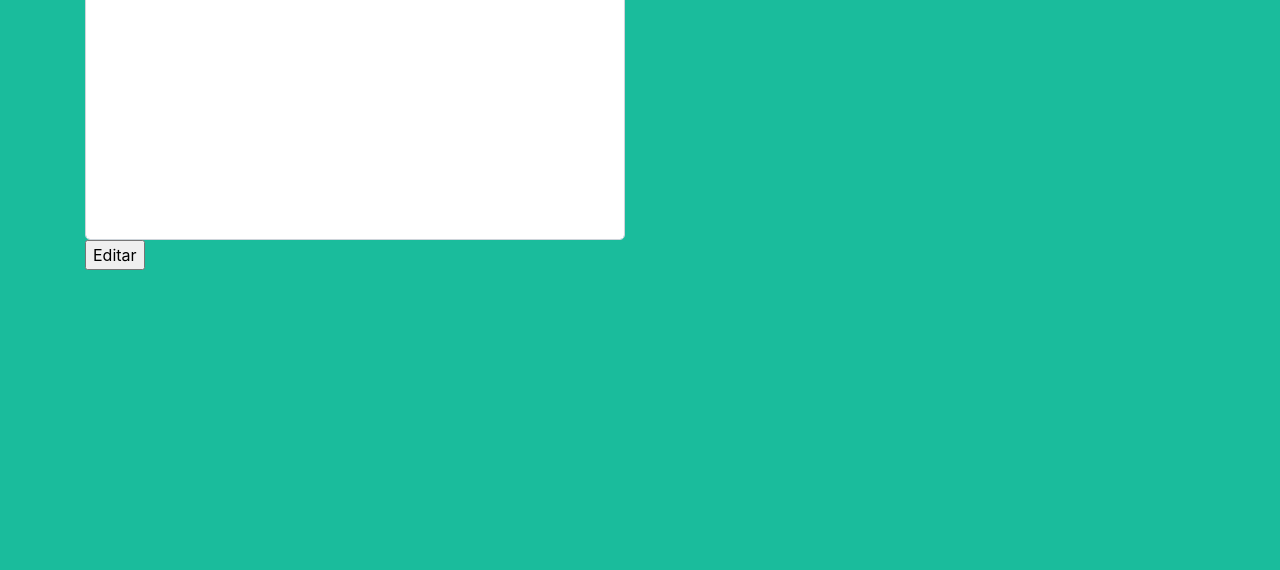
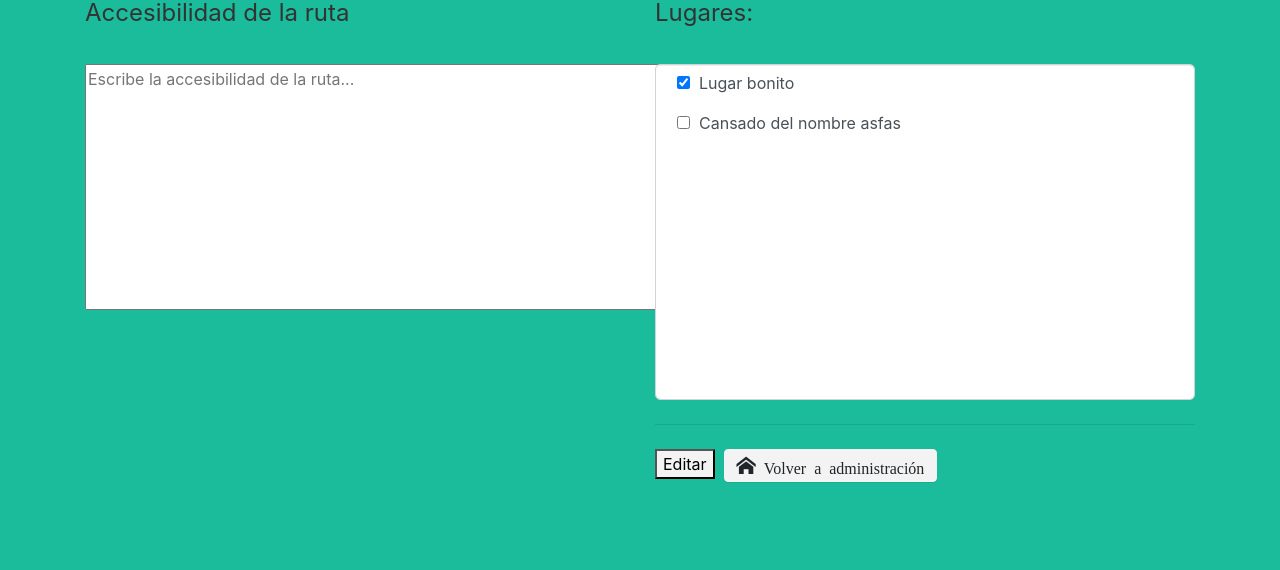
Before and after one commit to cotelus/DGP-MonkeyBits, a PHP site: page /editRoutes.php?id=8 in a window 1280 px wide. Shown: the part 778-1348 px from the top of the page. Before the commit the page ends 1048 px from the top, so only its background shows below. Run offline with PHP 8.4, Linux system fonts and the light colour scheme; data comes from the database, SQL or seed files in the repository; some web fonts are replaced.

Commit message:
Arreglos de la Web
Se ha centrado, cambiado y mejorado la posicion de los botones de Añadir y Editar, además de poner todos los botones de "Volver a administracion" en el mismo sitio, en este caso en la parte inferior de la pantalla.

Además, se han agrandado las letras, para mejor visión.

```diff
--- a/RoutabilityAdmin/editRoutes.php
+++ b/RoutabilityAdmin/editRoutes.php
@@ -110,7 +110,7 @@ if(isset($_POST["editar"])){
         <div class="container">
             <div class="row">
                 <div class="col-md-12">
-                    <h1 class="display-3"><b>Routability: Granada</b></h1><a class="btn btn btn-primary btn-light icon-home" href="Home.php" style="	transform:  translateX(900px)  translateY(-60px) ;">&nbsp;Volver a administración</a>
+                    <h1 class="display-3"><b>Routability: Granada</b></h1>
                 </div>
             </div>
 
@@ -125,22 +125,26 @@ if(isset($_POST["editar"])){
                 <div class="row">
 
                     <div class="col-md-6">
-                            <?php echo"<div class='form-group'> <label><b>Nombre de la ruta:</b></label><input type='nombre' class='form-control' required value='".$nomb."' name='nombre' placeholder='Introducir el nombre' onBlur='if(this.value=='')this.value='nombre'' onFocus='if(this.value=='nombre')this.value='' '></div>"; ?>
+                        <?php echo"<div class='form-group'> <h4><b>Nombre de la ruta:</b></h4><input type='nombre' class='form-control' required value='".$nomb."' name='nombre' placeholder='Introducir el nombre' onBlur='if(this.value=='')this.value='nombre'' onFocus='if(this.value=='nombre')this.value='' '></div>"; ?>
                     </div>
                     <div class="col-md-6">
-                            <?php echo"<div class='form-group'> <label><b>Imagen de la ruta:</b></label><input type='imagen' class='form-control' required value='".$img."' name='imagen' placeholder='Introducir la imagen' onBlur='if(this.value=='')this.value='imagen'' onFocus='if(this.value=='imagen')this.value='' '></div>"; ?>
+                        <?php echo"<div class='form-group'> <h4><b>Imagen de la ruta:</b></h4><input type='imagen' class='form-control' required value='".$img."' name='imagen' placeholder='Introducir la imagen' onBlur='if(this.value=='')this.value='imagen'' onFocus='if(this.value=='imagen')this.value='' '></div>"; ?>
                     </div>
                 </div>
                 <div class="row">
                     <div class="col-md-6">
-                            <?php echo "<div class='form-group'> <label>Descripción de la ruta</label><br/><textarea name='descripcion' placeholder='Escribe la descripción de la ruta...' maxlength='10000' rows='10' cols='50' onFocus='if(this.value=='descripcion')this.value='' '>".$desc."</textarea></div>";?>
+                        <?php echo "<div class='form-group'> <h4><b>Descripción de la ruta</b></h4><br/><textarea name='descripcion' placeholder='Escribe la descripción de la ruta...' maxlength='10000' rows='10' cols='56' onFocus='if(this.value=='descripcion')this.value='' '>".$desc."</textarea></div>";?>
                     </div>
                     <div class="col-md-6">
-                            <?php echo "<div class='form-group'> <label>Accesibilidad de la ruta</label><br/><textarea name='accesibilidad' placeholder='Escribe la accesibilidad de la ruta...' maxlength='10000' rows='10' cols='50' onFocus='if(this.value=='accesibilidad')this.value='' '>".$acc."</textarea></div>";?>
+                        <?php echo "<div class='form-group'> <h4><b>Vista previa</b></h4><img title='Imagen Lugar' alt='Imagen Lugar' class='img-fluid d-block float-left p-2' style='border-radius: 15px 50px 30px;' src='".$img."' width='640' height='320'></div>"?>
+                    </div>
+                    <div class="col-md-6">
+                        <?php echo "<div class='form-group'> <h4><b>Accesibilidad de la ruta</b></h4><br/><textarea name='accesibilidad' placeholder='Escribe la accesibilidad de la ruta...' maxlength='10000' rows='10' cols='56' onFocus='if(this.value=='accesibilidad')this.value='' '>".$acc."</textarea></div>";?>
                     </div>
                     <!-- AQUI ES DONDE PUEDE ESTAR EL PROBLEMA -->
                     <div class="col-md-6">
-                            <div class="form-group"> <label><b>Lugares:</b></label><br />
+                        <div class="form-group">
+                            <h4><b>Lugares:</b></h4><br />
                             <div class="scroll" style="border-radius:5px; background-color:white;">
                                 <?php
                                     //SE OBTIENEN DE LA BBDD TODOS LUGARES
@@ -173,8 +177,10 @@ if(isset($_POST["editar"])){
                                     }
                                     ?>
                             </div>
+                            <hr>
                             <div>
-                                        <input class="bg-ligth" type="submit" name="editar" value="Editar">
+                                <input class="bg-light" type="submit" name="editar" value="Editar">
+                                &nbsp<a class="btn btn btn-primary btn-light icon-home" href="Home.php">&nbsp;Volver a administración</a>
                             </div>
                         </div>
                     </div>
```
Also changed, not shown: RoutabilityAdmin/Comments.php (+9 -7 lines), RoutabilityAdmin/Suggestions.php (+9 -7 lines), RoutabilityAdmin/Users.php (+7 -7 lines), RoutabilityAdmin/addPlaces.php (+10 -8 lines), RoutabilityAdmin/addRoutes.php (+21 -10 lines), RoutabilityAdmin/editPlaces.php (+13 -6 lines), RoutabilityAdmin/viewPlaces.php (+9 -7 lines), RoutabilityAdmin/viewRoutes.php (+9 -7 lines). Lines whose indentation alone changed are shown as unchanged.
